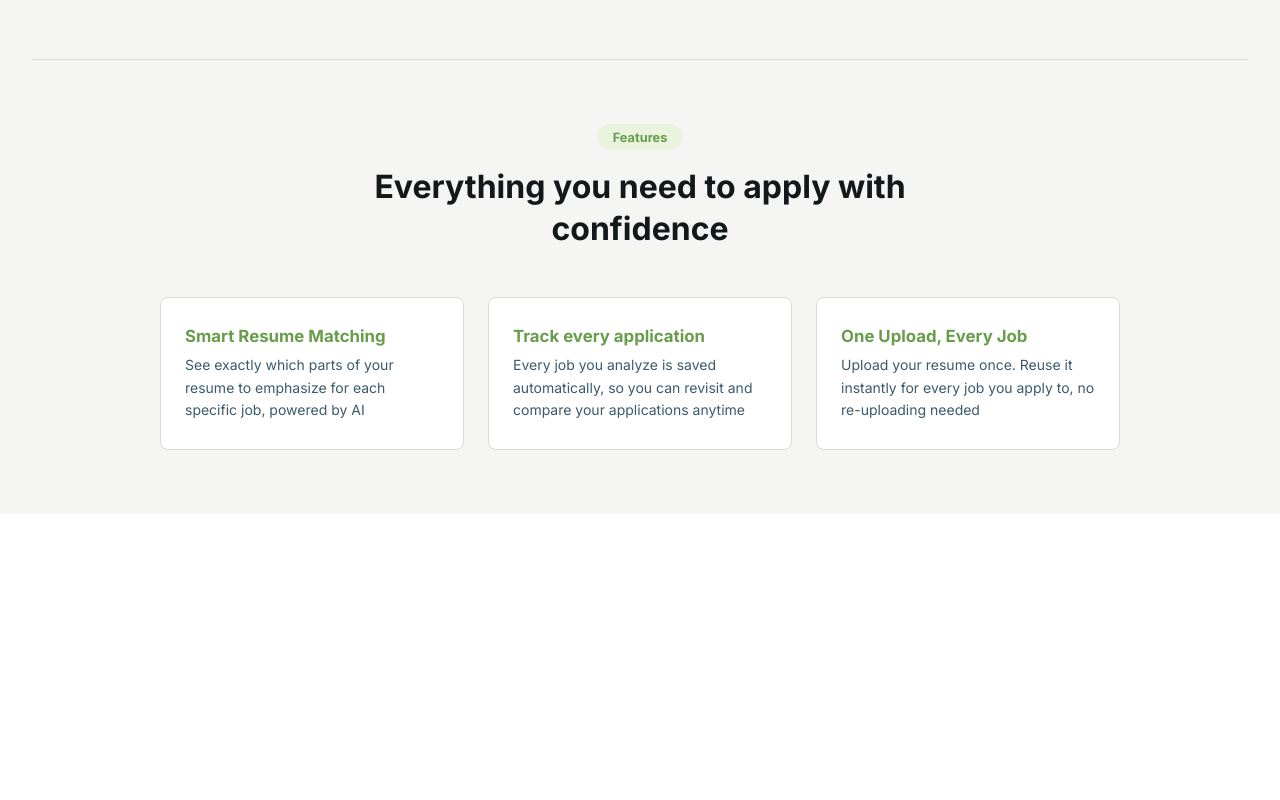
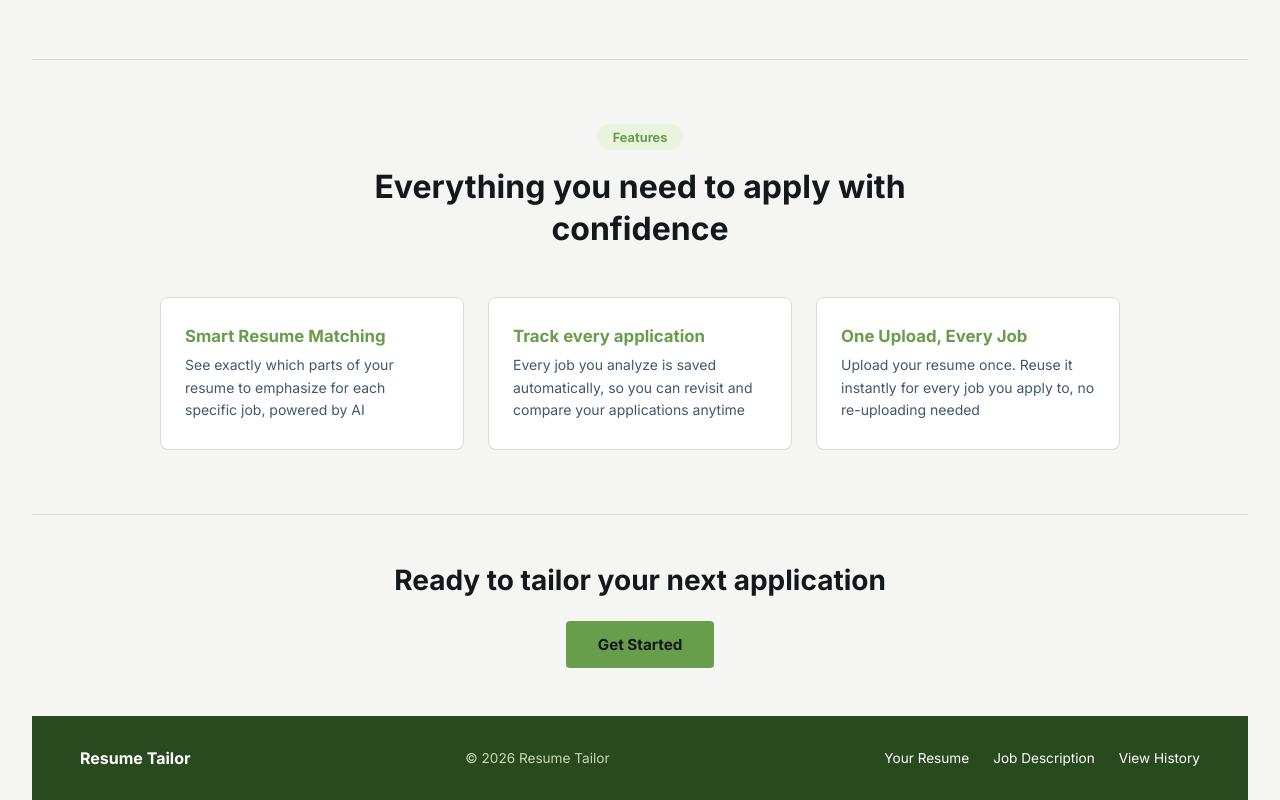
Before and after one commit to gianghiio/job-tracker, a Next.js app: page / in a window 1280 px wide. Shown: the part 500-1300 px from the top of the page. Before the commit the page ends 1014 px from the top, so only its background shows below. Built offline with nearby package versions, Linux system fonts and the light colour scheme.

Commit message:
Add footer for landing page

```diff
--- a/src/app/globals.css
+++ b/src/app/globals.css
@@ -221,6 +221,67 @@ body {
   .features-grid {
     grid-template-columns: 1fr;
   }
+}
+
+/*CTA*/
+.cta-section {
+  text-align: center;
+  padding: 3rem 0;
+  border-top: 1px solid #D8DBD6;
+}
+
+.cta-heading {
+  font-family: var(--font-inter);
+  font-size: 1.75rem;
+  font-weight: 700;
+  margin: 0 0 1.5rem;
+}
+
+/*FOOTER*/
+.site-footer {
+  background-color: #294a1e;
+  padding: 2rem 3rem;
+}
+
+.footer-content {
+  display: flex;
+  justify-content: space-between;
+  align-items: center;
+  flex-wrap: wrap;
+  gap: 1rem;
+  max-width: 100%;
+  margin: 0 auto;
+}
+
+.footer-brand {
+  font-family: var(--font-inter);
+  font-size: 1rem;
+  font-weight: 700;
+  color: #FFFFFF;
+  margin: 0;
+}
+
+.footer-copyright {
+  font-family: var(--font-inter);
+  font-size: 0.85rem;
+  color: #C5D9B8;
+  margin: 0;
+}
+
+.footer-links {
+  display: flex;
+  gap: 1.5rem;
+}
+
+.footer-links a {
+  font-family: var(--font-inter);
+  font-size: 0.85rem;
+  color: #FFFFFF;
+  text-decoration: none;
+}
+
+.footer-links a:hover {
+  color: #91AE6E;
 }
 
 
--- a/src/app/page.tsx
+++ b/src/app/page.tsx
@@ -85,6 +85,21 @@ export default function Home() {
           </div>
         </div>
       </div>
+      <div className="cta-section">
+        <h2 className="cta-heading">Ready to tailor your next application</h2>
+        <button className="cta-button">Get Started</button>
+      </div>
+      <div className="site-footer">
+        <div className="footer-content">
+          <p className="footer-brand">Resume Tailor</p>
+          <p className="footer-copyright">© 2026 Resume Tailor</p>
+          <div className="footer-links">
+            <a href="/resume">Your Resume</a>
+            <a href="/tailor">Job Description</a>
+            <a href="/history">View History</a>
+          </div>
+        </div>
+      </div>
     </div>
   );
 }
```
